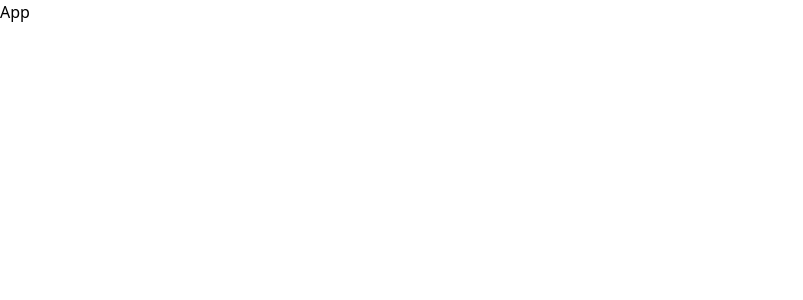
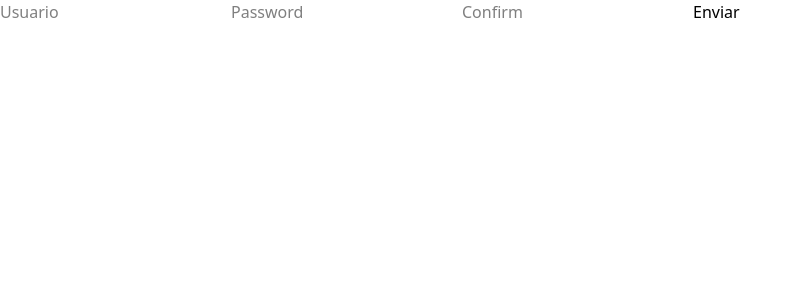
Before and after one commit to aleportillo/web-d-react-avanzado, a React (Vite) app: page / in a window 1280 px wide. Shown: the top 300 px of the page, without its empty margins (0-803 px from the left). Built offline with nearby package versions, Linux system fonts and the light colour scheme.

Commit message:
feat: componente basic form

```diff
--- a/src/App.tsx
+++ b/src/App.tsx
@@ -1,5 +1,9 @@
+import { BasicForm } from './components/BasicForm'
+
 export const App = () => {
   return (
-    <div> App </div>
+    <div>
+      <BasicForm />
+    </div>
   )
 }
--- /dev/null
+++ b/src/components/BasicForm.tsx
@@ -0,0 +1,18 @@
+import { useForm } from 'react-hook-form'
+
+export const BasicForm = () => {
+  const { register, handleSubmit } = useForm()
+
+  const onSubmit = (data:unknown) => {
+    console.log(data)
+  }
+
+  return (
+    <form onSubmit={handleSubmit(onSubmit)}>
+      <input type='type' {...register('username')} placeholder='Usuario' />
+      <input type='password' {...register('password')} placeholder='Password' />
+      <input type='password' {...register('confirmPassword')} placeholder='Confirm' />
+      <button type='submit'> Enviar </button>
+    </form>
+  )
+}
```
